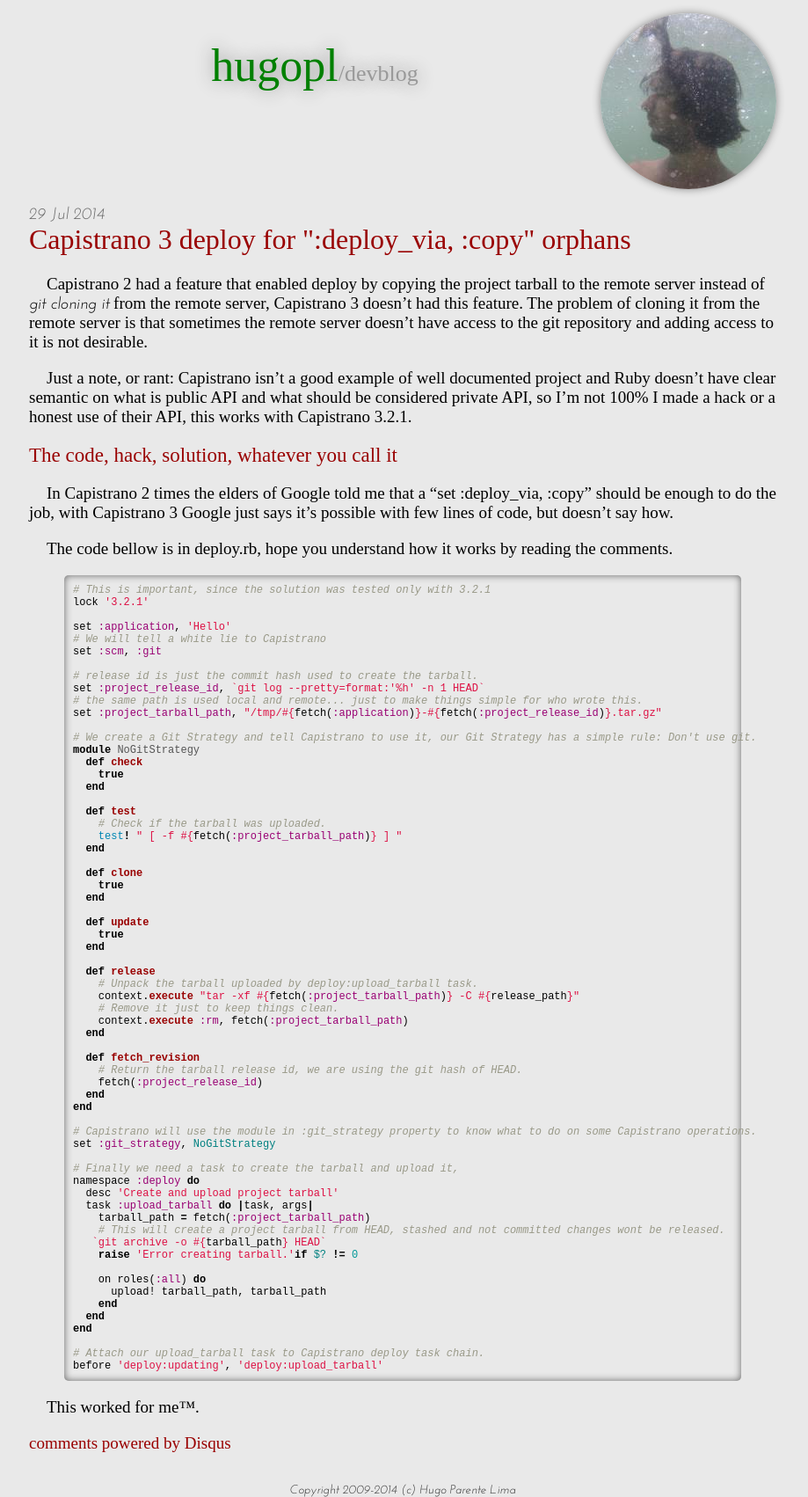
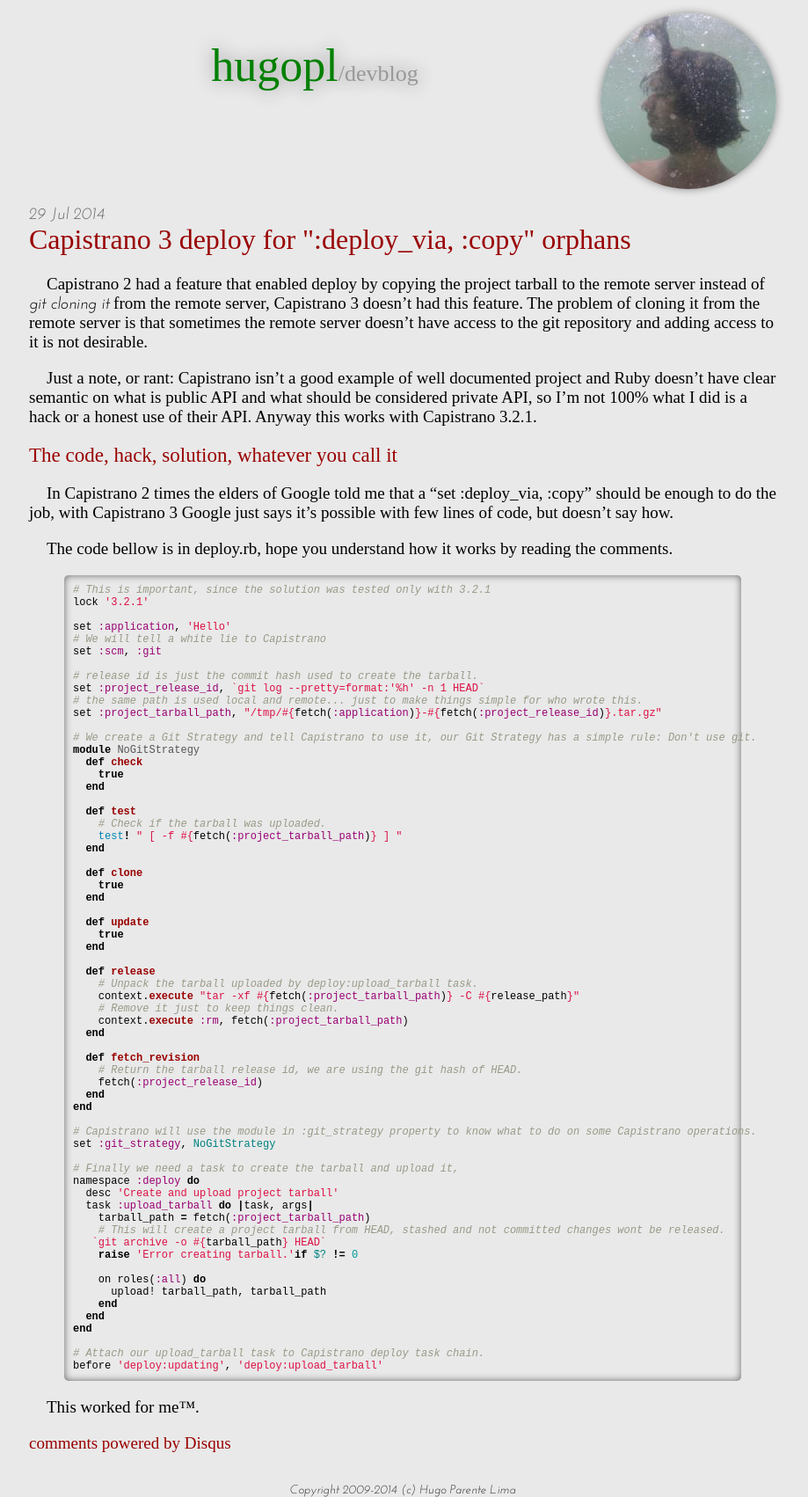
Before and after one commit to hugopl/hugopl.github.io, a Jekyll site: the page built from _posts/2014-07-29-Capistrano-3-copy-deploy.markdown, in a window 1280 px wide. Shown: the whole page at 88% size, without its empty margins (182-1101 px from the left). Built offline with Jekyll 4.4.1, drawn with Linux system fonts in a browser that asks for light colours; some web fonts are replaced; Markdown is read by kramdown in place of the engine named in the settings; comment, search, counter and statistics services are not loaded.

Commit message:
Reword a phrase.

```diff
--- a/_posts/2014-07-29-Capistrano-3-copy-deploy.markdown
+++ b/_posts/2014-07-29-Capistrano-3-copy-deploy.markdown
@@ -6,7 +6,7 @@
 
 Capistrano 2 had a feature that enabled deploy by copying the project tarball to the remote server instead of _git cloning it_ from the remote server, Capistrano 3 doesn't had this feature. The problem of cloning it from the remote server is that sometimes the remote server doesn't have access to the git repository and adding access to it is not desirable.
 
-Just a note, or rant: Capistrano isn't a good example of well documented project and Ruby doesn't have clear semantic on what is public API and what should be considered private API, so I'm not 100% I made a hack or a honest use of their API, this works with Capistrano 3.2.1.
+Just a note, or rant: Capistrano isn't a good example of well documented project and Ruby doesn't have clear semantic on what is public API and what should be considered private API, so I'm not 100% what I did is a hack or a honest use of their API. Anyway this works with Capistrano 3.2.1.
 
 ## The code, hack, solution, whatever you call it
 
```
